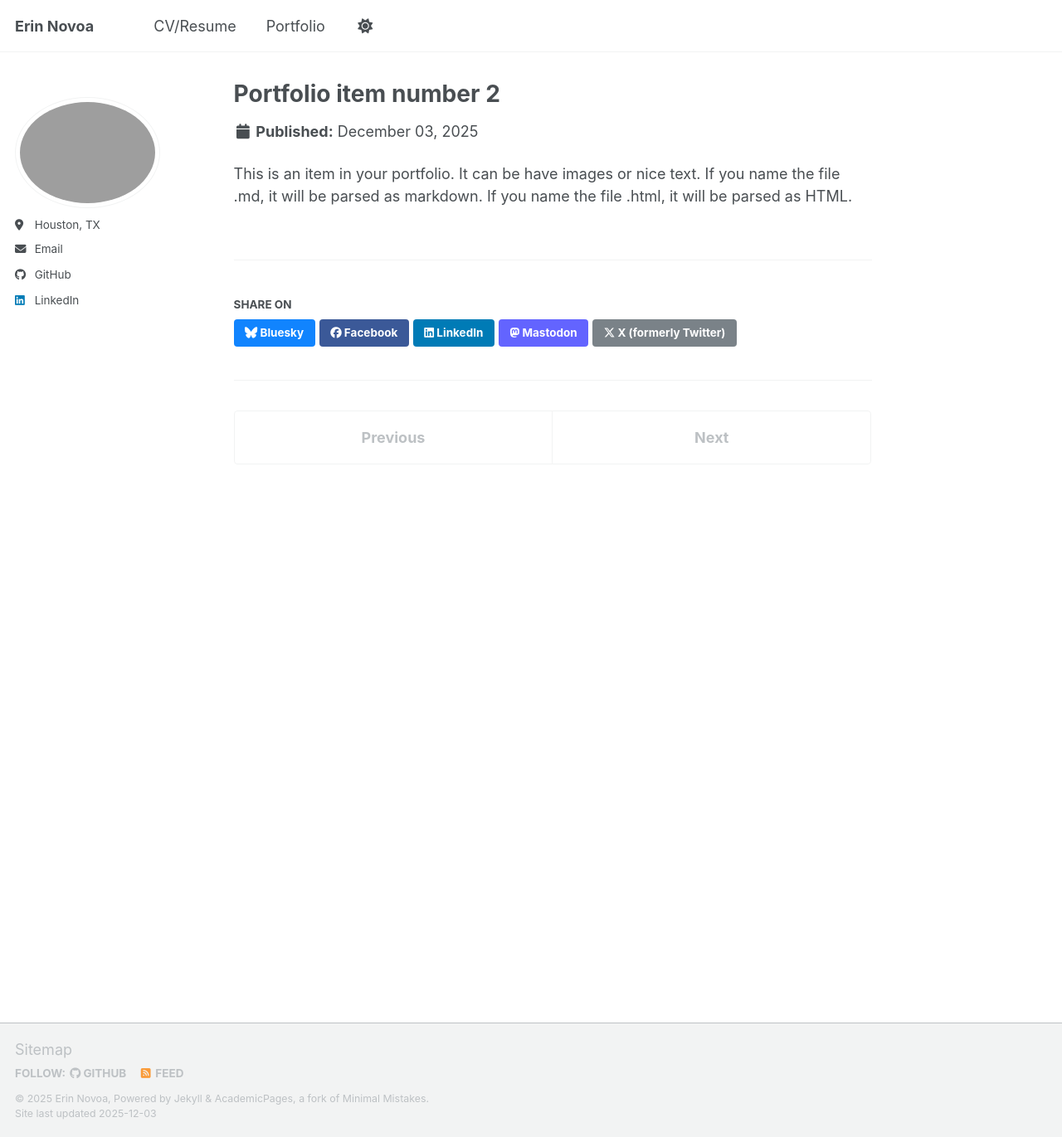
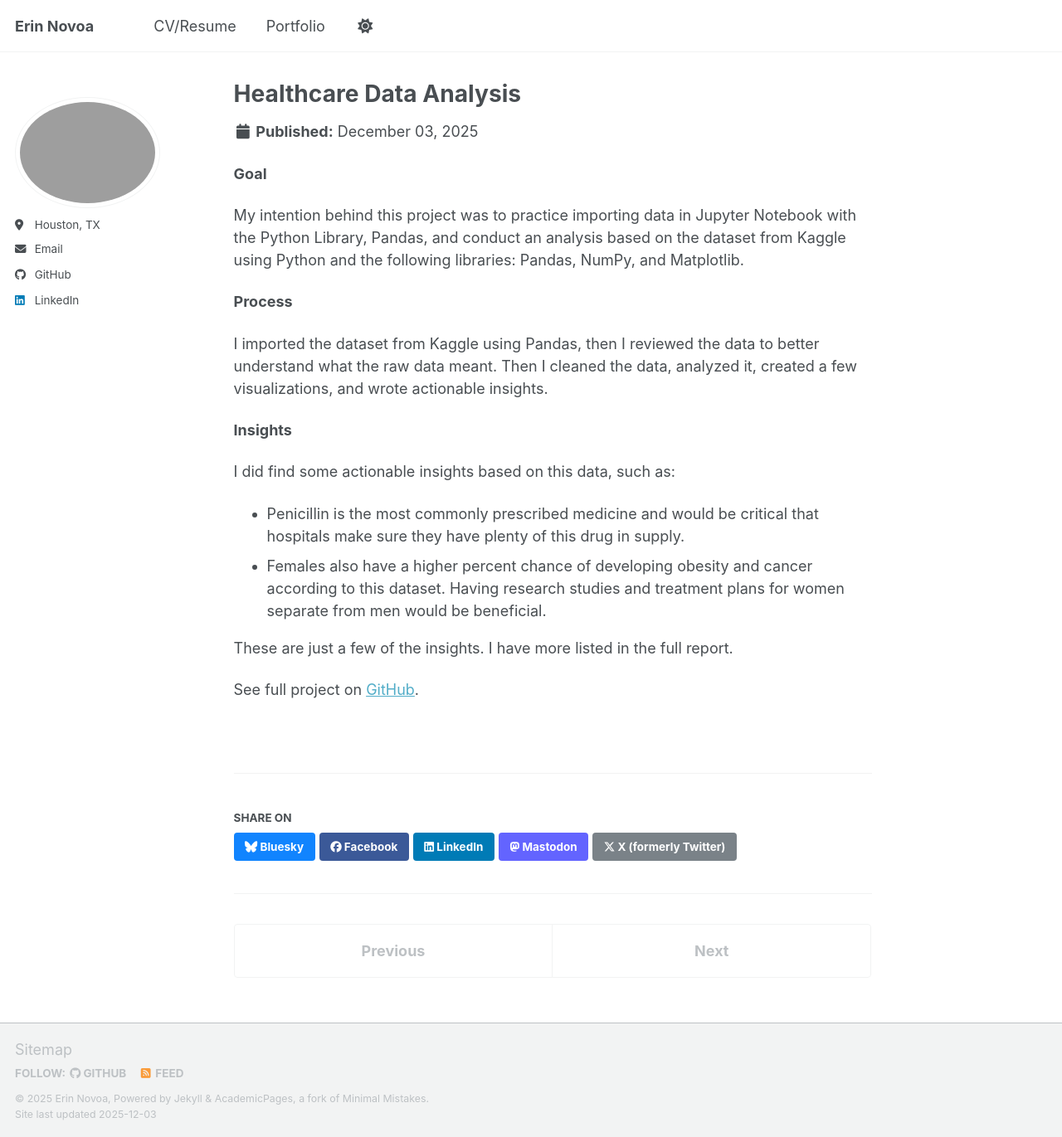
Before and after one commit to eknovoa/eknovoa.github.io, a Jekyll site: the page built from _portfolio/portfolio-2.md, in a window 1280 px wide and 1371 px high. Shown: the whole window at 83% size. Built offline with Jekyll 4.4.1, drawn with Linux system fonts in a browser that asks for light colours; a script bundle is joined from its source files by our own code; library files that are not in the unit come from our copies.

Commit message:
added a second portfolio project

```diff
--- a/_portfolio/portfolio-2.html
+++ /dev/null
@@ -1,7 +0,0 @@
----
-title: "Portfolio item number 2"
-excerpt: "Short description of portfolio item number 2 <br/><img src='/images/500x300.png'>"
-collection: portfolio
----
-
-This is an item in your portfolio. It can be have images or nice text. If you name the file .md, it will be parsed as markdown. If you name the file .html, it will be parsed as HTML.
--- /dev/null
+++ b/_portfolio/portfolio-2.md
@@ -0,0 +1,25 @@
+---
+title: "Healthcare Data Analysis"
+excerpt: "<img src='https://images.unsplash.com/photo-1505751172876-fa1923c5c528?ixlib=rb-4.0.3&q=85&fm=jpg&crop=entropy&cs=srgb&w=3600'>"
+collection: portfolio
+---
+
+**Goal**
+
+My intention behind this project was to practice importing data in Jupyter Notebook with the Python Library, Pandas, and conduct an analysis based on the dataset from Kaggle using Python and the following libraries: Pandas, NumPy, and Matplotlib.
+
+**Process**
+
+I imported the dataset from Kaggle using Pandas, then I reviewed the data to better understand what the raw data meant. Then I cleaned the data, analyzed it, created a few visualizations, and wrote actionable insights.
+
+**Insights**
+
+I did find some actionable insights based on this data, such as:
+
+- Penicillin is the most commonly prescribed medicine and would be critical that hospitals make sure they have plenty of this drug in supply.
+- Females also have a higher percent chance of developing obesity and cancer according to this dataset. Having research studies and treatment plans for women separate from men would be beneficial.
+
+These are just a few of the insights. I have more listed in the full report.
+
+
+See full project on [GitHub](https://github.com/eknovoa/python-data-analysis/blob/main/Healthcare%20Data%20Analysis.ipynb).
```
Also changed, not shown: _portfolio/portfolio-1.md (+1 -1 lines).
